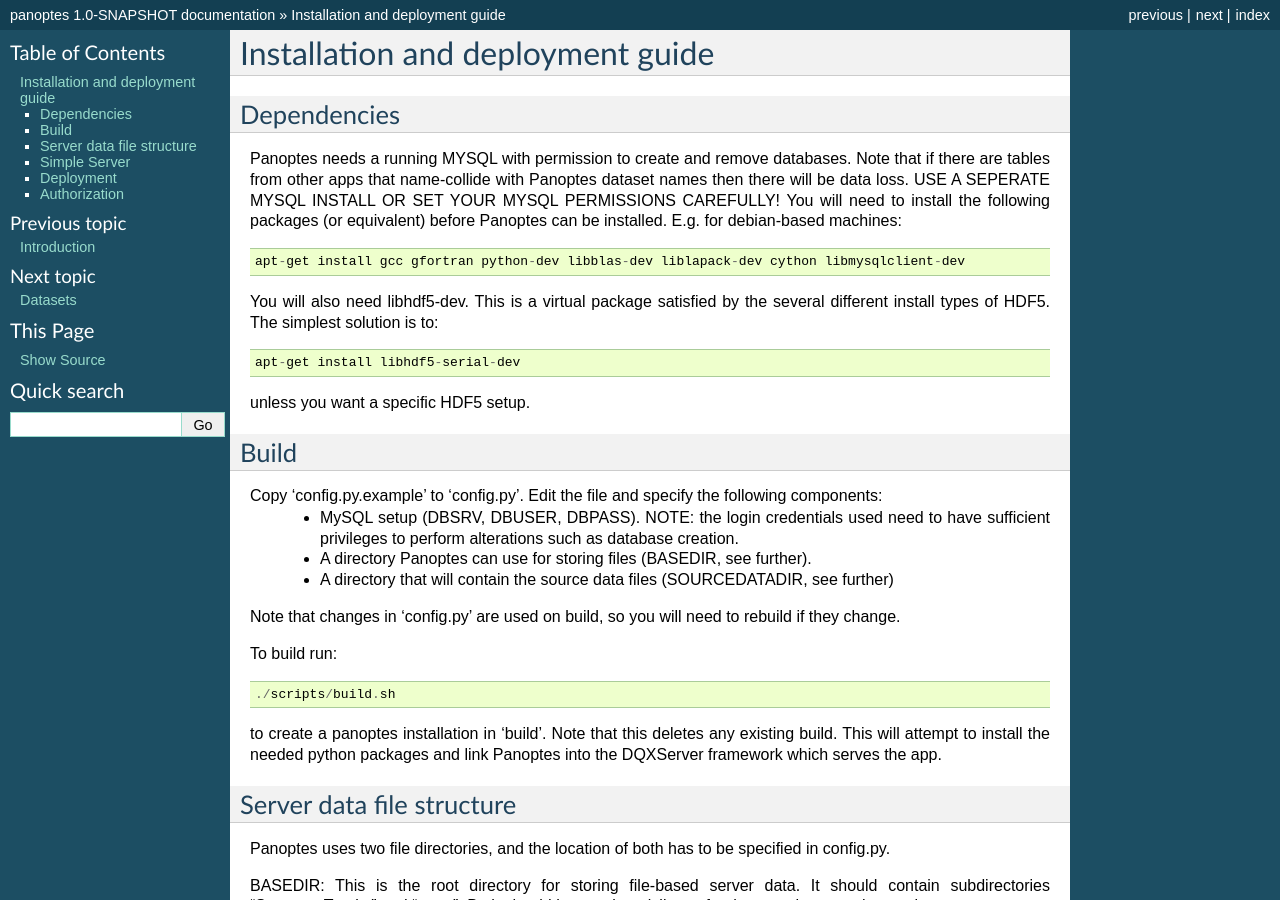
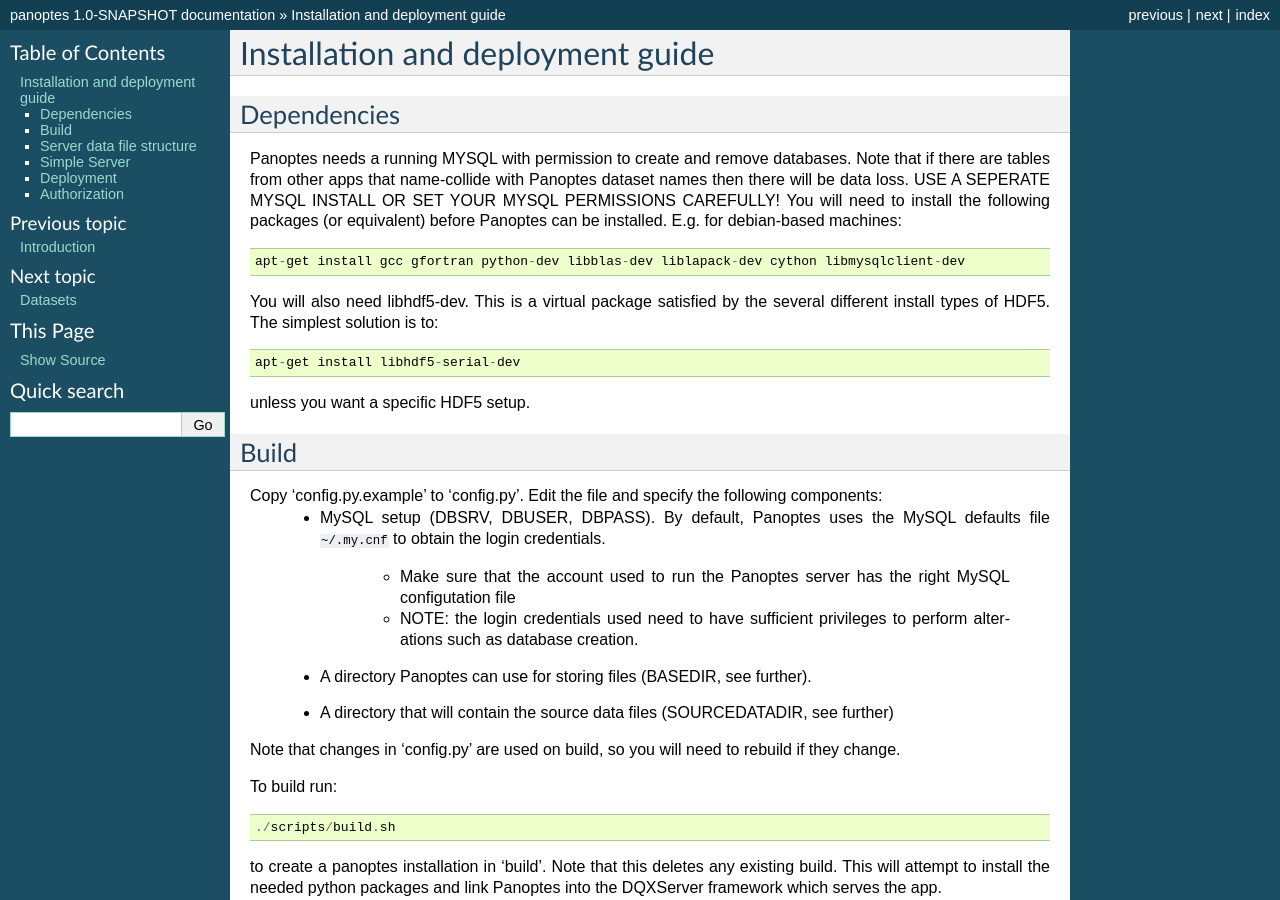
Before and after one commit to cggh/panoptes, a Sphinx documentation site: the page built from documentation/deployment.rst, in a window 1280 px wide and 900 px high. Built offline with Sphinx 7.4.7, drawn with Linux system fonts in a browser that asks for light colours.

Commit message:
Update deployment.rst

```diff
--- a/documentation/deployment.rst
+++ b/documentation/deployment.rst
@@ -20,7 +20,9 @@ Build
 -----
 Copy 'config.py.example' to 'config.py'. Edit the file and specify the following components:
  - MySQL setup (DBSRV, DBUSER, DBPASS).
-   NOTE: the login credentials used need to have sufficient privileges to perform alterations such as database creation.
+   By default, Panoptes uses the MySQL defaults file ``~/.my.cnf`` to obtain the login credentials.
+     - Make sure that the account used to run the Panoptes server has the right MySQL configutation file
+     - NOTE: the login credentials used need to have sufficient privileges to perform alterations such as database creation.
  - A directory Panoptes can use for storing files (BASEDIR, see further).
  - A directory that will contain the source data files (SOURCEDATADIR, see further)
 Note that changes in 'config.py' are used on build, so you will need to rebuild if they change.
```
